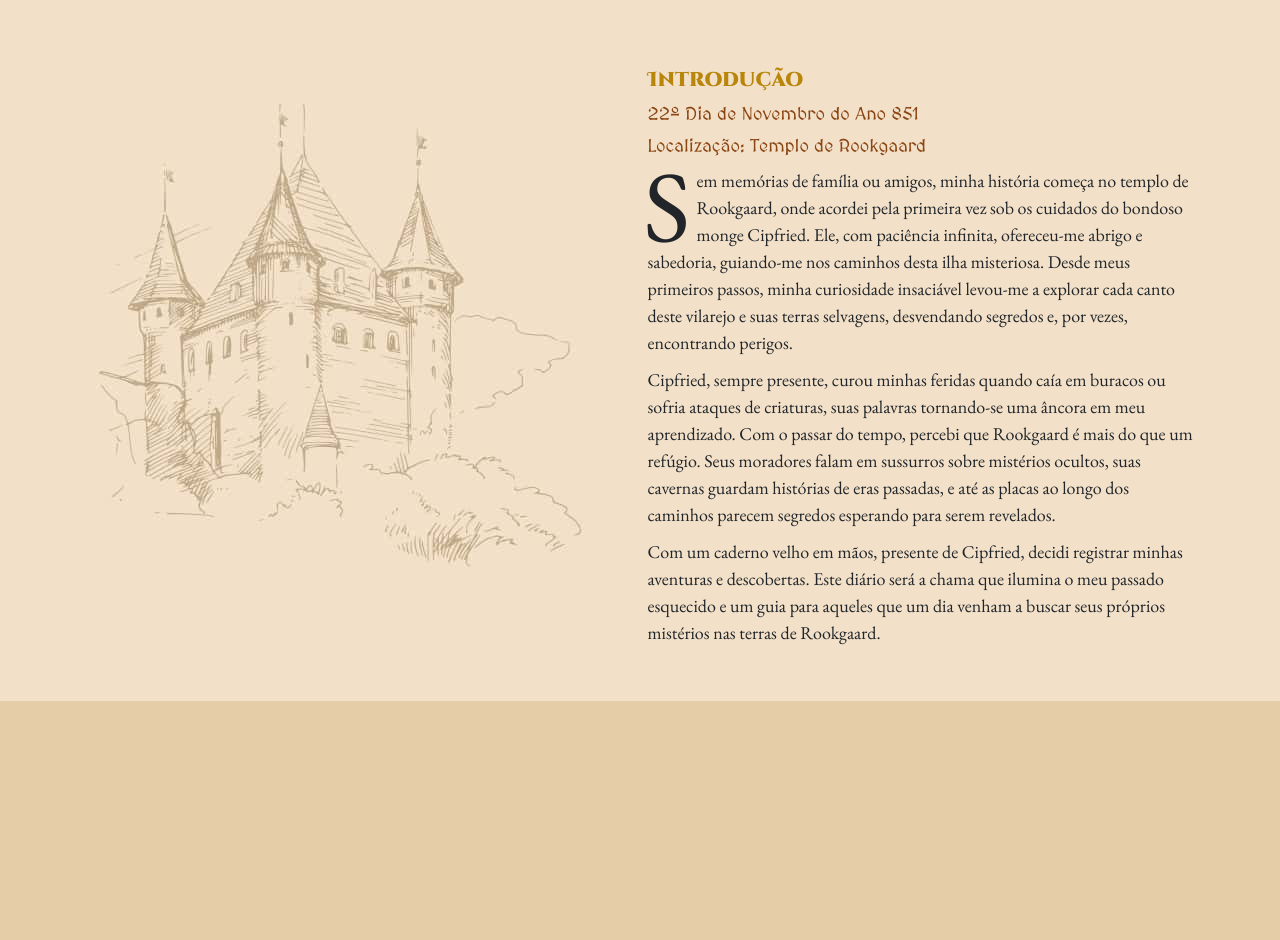
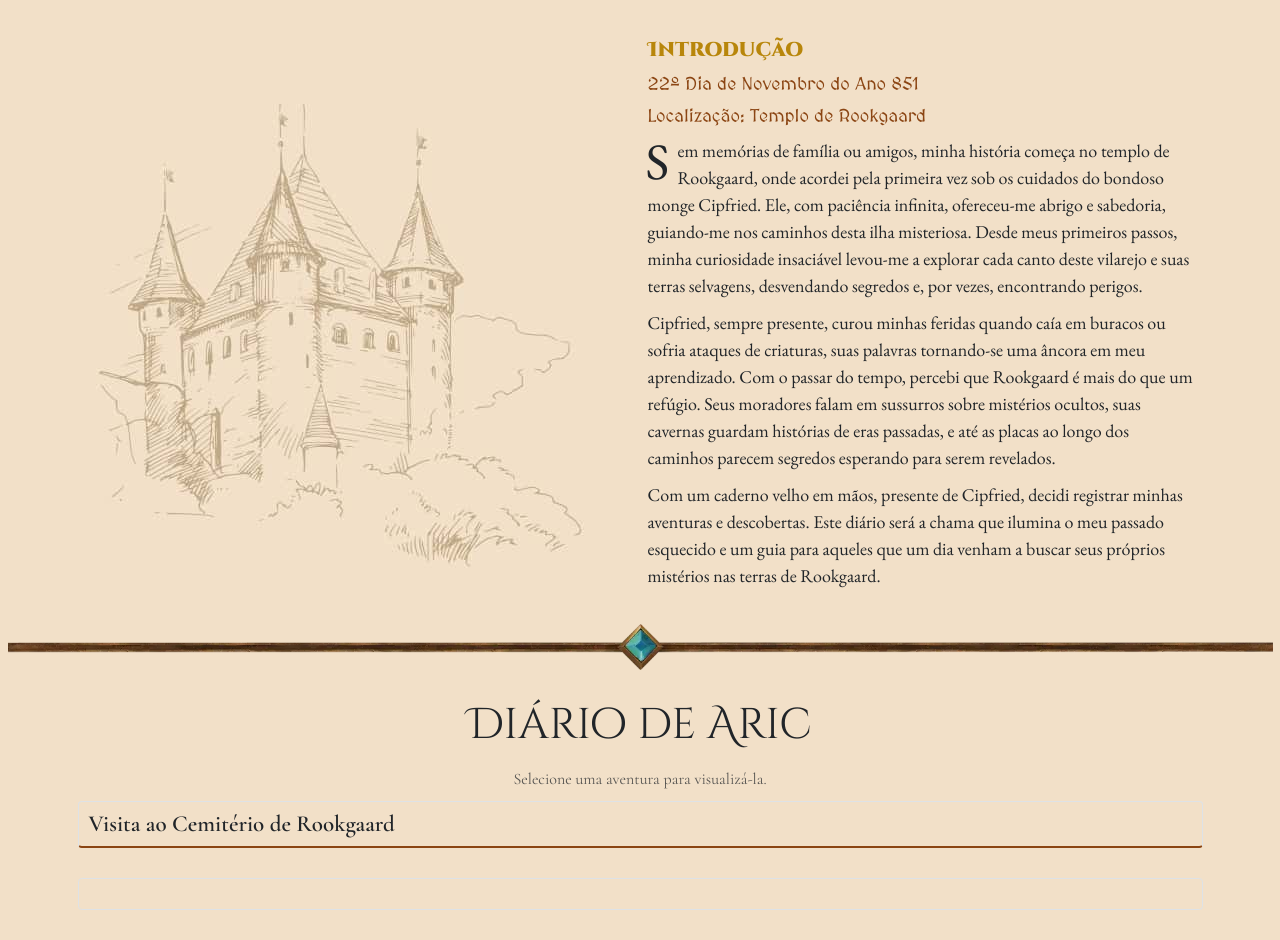
Before and after one commit to HugoHendrix/aric, a website: page index.html in a window 1280 px wide. Shown: the part 160-1100 px from the top of the page. Before the commit the page ends 861 px from the top, so only its background shows below. Drawn offline with nearby package versions, Linux system fonts and the light colour scheme; files that its build step writes are made by us from their sources.

Commit message:
adicionado diario, json para carregamento dinamico

```diff
--- /dev/null
+++ b/aventuras.json
@@ -0,0 +1,15 @@
+[
+    {
+        "id": 1,
+        "titulo": "Visita ao Cemitério de Rookgaard",
+        "data": "23º Dia de Novembro do Ano 851",
+        "localizacao": "Sudeste da vila de Rookgaard",
+        "descricao":"O cemitério de Rookgaard é um local onde histórias trágicas e curiosas de seus habitantes são gravadas em pedra. Cada lápide carrega consigo um fragmento da história de Tibia, trazendo reflexões e ensinamentos para os aventureiros que se deparam com elas.",
+        "textoIngles": "<blockquote>You see a grave stone. You read: In Memory of Maus, the famous rat hunter. Trapped in a corner by three cave rats.</blockquote>",
+        "traducao": "<em>Você vê uma lápide. Você lê: Em Memória de Maus, o famoso caçador de ratos. Preso em um canto por três ratos de caverna.</em>",
+        "interpretacao": "A história de Maus é marcada pela ironia. Apesar de ser conhecido como um hábil caçador de ratos, ele encontrou seu fim ao ser encurralado por três simples cave rats. No mundo de Tibia, mesmo as criaturas mais fracas podem representar uma ameaça quando não subestimadas. Essa lápide nos lembra que, em Tibia, descuido e excesso de confiança são inimigos letais. Ela também reflete o humor característico do jogo, onde até as tragédias vêm carregadas de uma pitada de ironia."
+
+
+    }
+
+]
--- a/index.html
+++ b/index.html
@@ -16,8 +16,8 @@
     <link rel="shortcut icon" href="/src/img/favicon.png" type="image/x-icon">
 </head>
 
-<body>
-    <header class="container py-5 mb-4 text-center">
+<body class="bg-principal">
+    <header class="container py-5 mb-2 text-center">
         <div class="container">
             <div class="row">
                 <div class="col-md-12">
@@ -28,18 +28,17 @@
         </div>
     </header>
 
-    <section class="container py-5 mb-4">
+    <section class="container py-3 mb-4">
         <div class="container">
             <div class="row">
-                <div class="col-md-6">
-
-                </div>
+                <div class="col-md-6"></div>
                 <div class="col-md-6">
                     <div class="estrutura-diario">
                         <h3>Introdução</h3>
                         <h4>22º Dia de Novembro do Ano 851</h4>
                         <h4>Localização: Templo de Rookgaard</h4>
-                        <p class="letra-destaque">Sem memórias de família ou amigos, minha história começa no templo de Rookgaard, onde
+                        <p class="letra-destaque">Sem memórias de família ou amigos, minha história começa no templo de
+                            Rookgaard, onde
                             acordei pela primeira vez sob os cuidados do bondoso monge Cipfried. Ele, com paciência
                             infinita, ofereceu-me abrigo e sabedoria, guiando-me nos caminhos desta ilha misteriosa.
                             Desde meus primeiros passos, minha curiosidade insaciável levou-me a explorar cada canto
@@ -59,11 +58,36 @@
         </div>
     </section>
 
+    <div class="container-fluid">
+        <img src="src/img/divisor-diamente.png" class="img-fluid">
+    </div>
+
+    <section class="container py-5">
+        <div class="row">
+            <div class="col-md-12">
+                <h2 class="text-center mb-4 aventura-titulo">Diário de Aric</h2>
+                <p class="text-center text-muted">Selecione uma aventura para visualizá-la.</p>
+                <ul id="aventuras-lista" class="list-group aventura-listagem">
+                    <!-- Lista de aventuras será gerada dinamicamente -->
+                </ul>
+            </div>
+        </div>
+        <div class="row mt-5">
+            <div class="col-md-12">
+                <div id="aventura-conteudo" class="p-4 border rounded ">
+                    <!-- O conteúdo da aventura será exibido aqui -->
+
+                </div>
+            </div>
+        </div>
+    </section>
+
 
 
 
     <script src="src/js/jquery.min.js"></script>
     <script src="src/js/bootstrap.bundle.min.js"></script>
+    <script src="https://cdn.jsdelivr.net/npm/bootstrap@5.3.0-alpha1/dist/js/bootstrap.bundle.min.js"></script>
     <script src="src/js/owl.carousel.min.js"></script>
     <script src="src/js/aos.js"></script>
     <script>
--- a/src/css/estilo.css
+++ b/src/css/estilo.css
@@ -1,3 +1,5 @@
+.bg-principal { background-color: #e4cda7; background-image: url("/src/img/rpg-project-3.jpg");}
+
 .titulo-principal {
     font-size: 5rem;
     font-weight: 800;
@@ -36,8 +38,38 @@
 
 
 .letra-destaque::first-letter {
-    initial-letter: 3;
-    -webkit-initial-letter: 3;
+    initial-letter: 1.8;
+    -webkit-initial-letter: 1.8;
     padding-right: 10px;
+    margin-bottom: 5px;
 
 }
+
+.aventura-titulo {
+    font-size: 4.3rem;
+    font-family: var(--font-titulo-1);
+}
+
+.aventura-listagem {
+    font-size: 2.3rem;
+    font-weight: 600;
+    cursor: pointer;
+}
+
+.aventura-listagem li {
+    background-color: transparent;
+    border-bottom: 2px solid var(--color-antique-brown);
+    transition: 1s all;
+}
+
+.aventura-listagem li:hover {
+    background-color: var(--color-gold);
+}
+
+blockquote {
+    font-size: 1.8rem;
+    font-style: italic;
+    padding: 10px 20px;
+    border-left: 5px solid #8b4513;
+    background: rgba(245, 224, 195, 0.7);
+  }
--- a/src/css/geral.css
+++ b/src/css/geral.css
@@ -34,7 +34,7 @@ html {
 }
 
 body {
-    background-color: #e4cda7; background-image: url("/src/img/rpg-project-3.jpg");
+
     overflow-x: hidden;
     font-family: 'Cormorant Garamond', serif;
     font-size: 1.6rem; /* 16px */
--- a/src/js/main.js
+++ b/src/js/main.js
@@ -0,0 +1,50 @@
+fetch('aventuras.json')
+    .then(response => {
+        if (!response.ok) {
+            throw new Error("Erro ao carregar o arquivo JSON.");
+        }
+        return response.json();
+    })
+    .then(aventuras => {
+        const lista = document.getElementById("aventuras-lista");
+        const conteudo = document.getElementById("aventura-conteudo");
+
+        // Gera a lista de aventuras
+        aventuras.forEach(aventura => {
+            const item = document.createElement("li");
+            item.className = "list-group-item list-group-item-action";
+            item.textContent = aventura.titulo;
+            item.setAttribute("data-id", aventura.id);
+            lista.appendChild(item);
+        });
+
+        // Adiciona evento de clique nos itens da lista
+        lista.addEventListener("click", (e) => {
+            if (e.target && e.target.nodeName === "LI") {
+                const id = parseInt(e.target.getAttribute("data-id"));
+                const aventura = aventuras.find(av => av.id === id);
+
+                // Verifica se a imagem existe
+                let imagemHTML = '';
+                if (aventura.imagem) {
+                    imagemHTML = `<img src="${aventura.imagem}" alt="${aventura.titulo}" class="img-fluid mb-3">`;
+                }
+
+                // Atualiza o conteúdo da aventura com ou sem imagem
+                conteudo.innerHTML = `
+                    <div class="estrutura-diario">
+                        <h3>${aventura.titulo}</h3>
+                        <h4>${aventura.data}</h4>
+                        <h4>Localização: ${aventura.localizacao}</h4>
+                        ${imagemHTML}
+                        <p class="letra-destaque mb-5">${aventura.descricao}</p>
+                        <p>${aventura.textoIngles}</p>
+                        <p>${aventura.traducao}</p>
+                        <p>${aventura.interpretacao}</p>
+                        <hr>
+                    </div>
+                `;
+            }
+        });
+    })
+    .catch(error => console.error("Erro ao carregar as aventuras:", error));
```
Also changed, not shown: anotações.md (+9 -0 lines).
